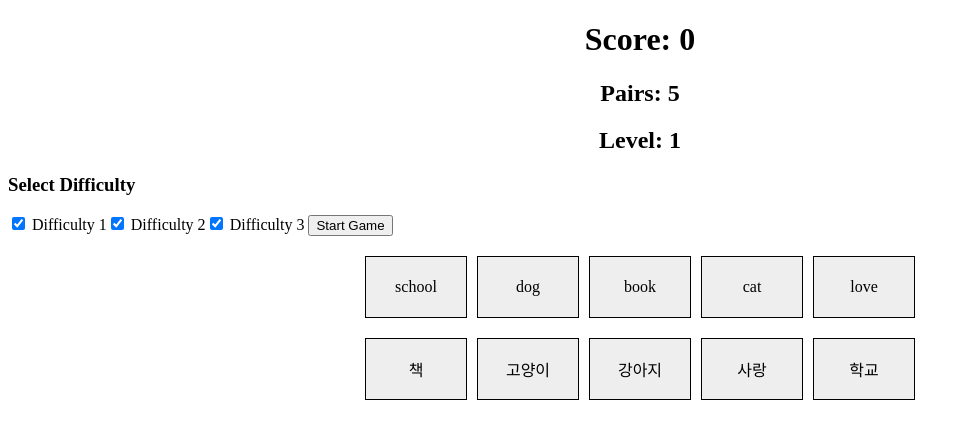
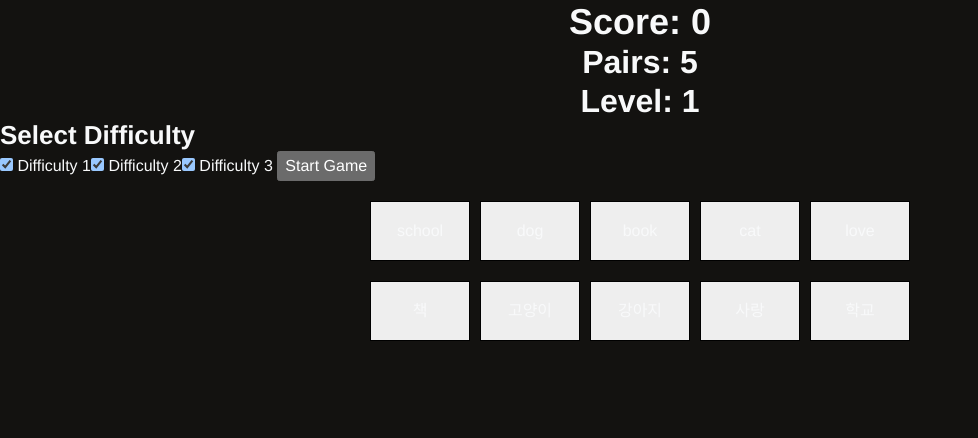
Before and after one commit to BryanHogan/gametolearnkorean, a SvelteKit app: page /example in a window 1280 px wide. Shown: the top 438 px of the page, without its empty margins (0-978 px from the left). Built offline with nearby package versions, Linux system fonts and the light colour scheme.

Commit message:
css files added and buttons selected styling

```diff
--- /dev/null
+++ b/src/routes/+layout.svelte
@@ -0,0 +1,9 @@
+<script>
+ import "../styles/reset.css";
+    import "../styles/var.css";
+    import "../styles/global.css";
+    import "../styles/util.css";
+    let { children } = $props();
+</script>
+
+{@render children()}
--- /dev/null
+++ b/src/styles/global.css
@@ -0,0 +1,81 @@
+:root {
+    font-size: var(--font-size-base);
+}
+
+body {
+    color: var(--color-neutral-100);
+    background-color: var(--color-neutral-900);
+    font-family: var(--font-family);
+    line-height: var(--font-line-height);
+}
+
+code {
+    font-family: var(--font-mono);
+}
+
+p,
+li,
+details,
+code,
+a,
+pre,
+img {
+    font-size: 1rem;
+}
+
+h1,
+h2,
+h3,
+h4,
+h5,
+h6 {
+    line-height: var(--font-line-height-heading);
+}
+
+a {
+    color: var(--color-accent-300);
+}
+
+a:hover,
+a:focus-within {
+    color: var(--color-accent-700);
+}
+
+small {
+    font-size: var(--font-size-small);
+    color: var(--color-neutral-300);
+}
+
+h1 {
+    font-size: var(--text-size-4xl);
+}
+
+h2 {
+    font-size: var(--text-size-3xl);
+}
+
+h3 {
+    font-size: var(--text-size-2xl);
+}
+
+h4 {
+    font-size: var(--text-size-xl);
+}
+
+@media (min-width: 48rem) {
+    h1 {
+        font-size: var(--text-size-5xl);
+    }
+
+    h2 {
+        font-size: var(--text-size-4xl);
+    }
+
+    h3 {
+        font-size: var(--text-size-3xl);
+    }
+
+    h4 {
+        font-size: var(--text-size-2xl);
+    }
+}
--- /dev/null
+++ b/src/styles/reset.css
@@ -0,0 +1,73 @@
+*,
+*::before,
+*::after {
+    box-sizing: border-box;
+}
+
+* {
+    margin: 0;
+}
+
+html {
+    color-scheme: dark;
+}
+
+html[data-theme='light'] {
+    color-scheme: light;
+}
+
+body {
+    -webkit-font-smoothing: antialiased;
+}
+
+img,
+picture,
+video,
+canvas,
+svg {
+    display: block;
+    max-width: 100%;
+}
+
+img {
+    font-style: italic;
+}
+
+input,
+button,
+textarea,
+select {
+    font: inherit;
+}
+
+p,
+h1,
+h2,
+h3,
+h4,
+h5,
+h6,
+code {
+    overflow-wrap: anywhere;
+}
+
+p {
+    text-wrap: pretty;
+}
+
+h1,
+h2 {
+    text-wrap: balance;
+}
+
+ul[role="list"] {
+    list-style-type: none;
+    /* Do <ul role="list">, to use when list is semantic*/
+    padding: 0;
+}
+
+@media (prefers-reduced-motion: no-preference) {
+    :has(:target) {
+        scroll-behavior: smooth;
+    }
+}
--- /dev/null
+++ b/src/styles/util.css
@@ -0,0 +1,74 @@
+.height-smart-fill-screen {
+    min-height: calc(100svh - var(--navbar-height) - var(--footer-height));
+}
+
+.flow>*:not(:first-child) {
+    margin-block-start: var(--flow-space);
+    /* --flow-space defined in var, is 1em*/
+}
+
+.visually-hidden {
+    position: absolute;
+    clip: rect(0, 0, 0, 0);
+    height: 1px;
+    width: 1px;
+    padding: 0;
+    margin: -1px;
+    overflow: hidden;
+    white-space: nowrap;
+    border-width: 0;
+}
+
+.margin-inline-auto {
+    margin-inline: auto;
+}
+
+.base-layout {
+    display: grid;
+    grid-template-columns: minmax(var(--side-gap-padding), 1fr) min(var(--base-layout-max-width), 100% - (var(--side-gap-padding) * 2)) minmax(var(--side-gap-padding), 1fr);
+
+    &>* {
+        grid-column: 2 / 3;
+    }
+
+    &>.full-width {
+        grid-column: 1 / -1;
+    }
+
+    /* Add additional breakout areas to make breakouts or place asides inside; Use @container query to get size, then place either to the left or right, or below/above if not enough size*/
+}
+
+.main-header-element {
+    padding-top: max(8svh, var(--navbar-height) + 2rem);
+}
+
+.side-gap-padding {
+    padding-inline: var(--side-gap-padding);
+}
+
+.flex-center {
+    display: flex;
+    align-items: center;
+    justify-content: center;
+    flex-wrap: wrap;
+}
+
+.flex-column {
+    flex-direction: column;
+}
+
+.flex-row {
+    flex-direction: row;
+}
+
+.text-align-center {
+    text-align: center;
+}
+
+.set-base-layout-max-width {
+    max-width: min(var(--base-layout-max-width), 100% - (var(--side-gap-padding) * 2));
+}
+
+.set-main-content-max-width {
+    max-width: var(--main-content-max-width);
+}
--- /dev/null
+++ b/src/styles/var.css
@@ -0,0 +1,97 @@
+:root {
+    /* Color */
+    --color-neutral-900: #131210;
+    --color-neutral-800: #1b1b1a;
+    --color-neutral-700: #30302e;
+    --color-neutral-600: #666665;
+    --color-neutral-500: #858585;
+    --color-neutral-400: #A5A6A5;
+    --color-neutral-300: #C5C5C6;
+    --color-neutral-200: #E4E5E6;
+    --color-neutral-100: #F8F9FA;
+
+    --color-accent-900: #373E43;
+    --color-accent-800: #373D49;
+    --color-accent-700: #495B6B;
+    --color-accent-600: #5B788D;
+    --color-accent-500: #7FB4DA;
+    --color-accent-300: #B4D3E9;
+    --color-accent-100: #E4EEF5;
+
+    --color-accent-red-900: #623238;
+    --color-accent-red-500: #B13C3B;
+    --color-accent-red-100: #DBABAC;
+
+    /* Typography */
+    --font-family: "Source Sans 3", "Helvetica", "Arial", sans-serif; /* Need to add font */
+    --font-mono: ui-monospace, Menlo, monospace;
+
+    --font-size-small: 0.875rem;
+    --font-size-base: 16px;
+    /* or 18px*/
+    --font-size-large: 1.125rem;
+
+
+    --text-size-6xl: 3.5rem;
+    --text-size-5xl: 2.25rem;
+    /* desktop h1*/
+    --text-size-4xl: 2rem;
+    /* mobile h1; desktop h2 */
+    --text-size-3xl: 1.625rem;
+    /* mobile h2 */
+    --text-size-2xl: 1.375rem;
+    --text-size-xl: 1.25rem;
+
+    --font-weight-light: 300;
+    --font-weight-regular: 400;
+    --font-weight-semi-bold: 600;
+    --font-weight-bold: 700;
+
+    --font-line-height: 1.5;
+    --font-line-height-heading: 1.2;
+
+    /* Spacing */
+    --space-2xs: 0.375rem;
+    --space-xs: 0.5rem;
+    --space-s: 0.75rem;
+    --space-m: 1.25rem;
+    --space-l: 2rem;
+    --space-xl: 3.25rem;
+    --space-2xl: 5.25rem;
+    --space-3xl: 8.5rem;
+
+    --flow-space: 1em;
+
+    /* Border */
+    --border-radius-s: 4px;
+    --border-radius-m: 8px;
+    --border-radius-l: 16px;
+
+    --border-width-s: 1px;
+    --border-width-m: 2px;
+    --border-width-l: 4px;
+
+    /* Shadows */
+    --text-shadow-s: 0 2px 4px rgba(0, 0, 0, 0.1);
+    --text-shadow-m: 0 4px 4px rgba(0, 0, 0, 0.15);
+    --text-shadow-l: 0 6px 12px rgba(0, 0, 0, 0.2);
+
+    --box-shadow-s: 0px 2px 4px 0px rgba(0, 0, 0, 0.2);
+    --box-shadow-m: 0px 4px 4px 0px rgba(0, 0, 0, 0.25);
+    --box-shadow-l: 0px 4px 8px 0px rgba(0, 0, 0, 0.25);
+
+    /* Transitions */
+    --transition-normal: 0.2s ease;
+
+    /* consider adding animation var if needed */
+
+    /* Other */
+    --navbar-height: 3rem;
+    --footer-height: 8rem;
+    --side-gap-padding: var(--space-s);
+
+    --base-layout-max-width: 45rem;
+
+    --opacity-weak: 0.3;
+    --opacity-strong: 0.7;
+}
```
Also changed, not shown: src/lib/components/Button.svelte (+7 -4 lines), src/routes/+page.svelte (+10 -7 lines).
